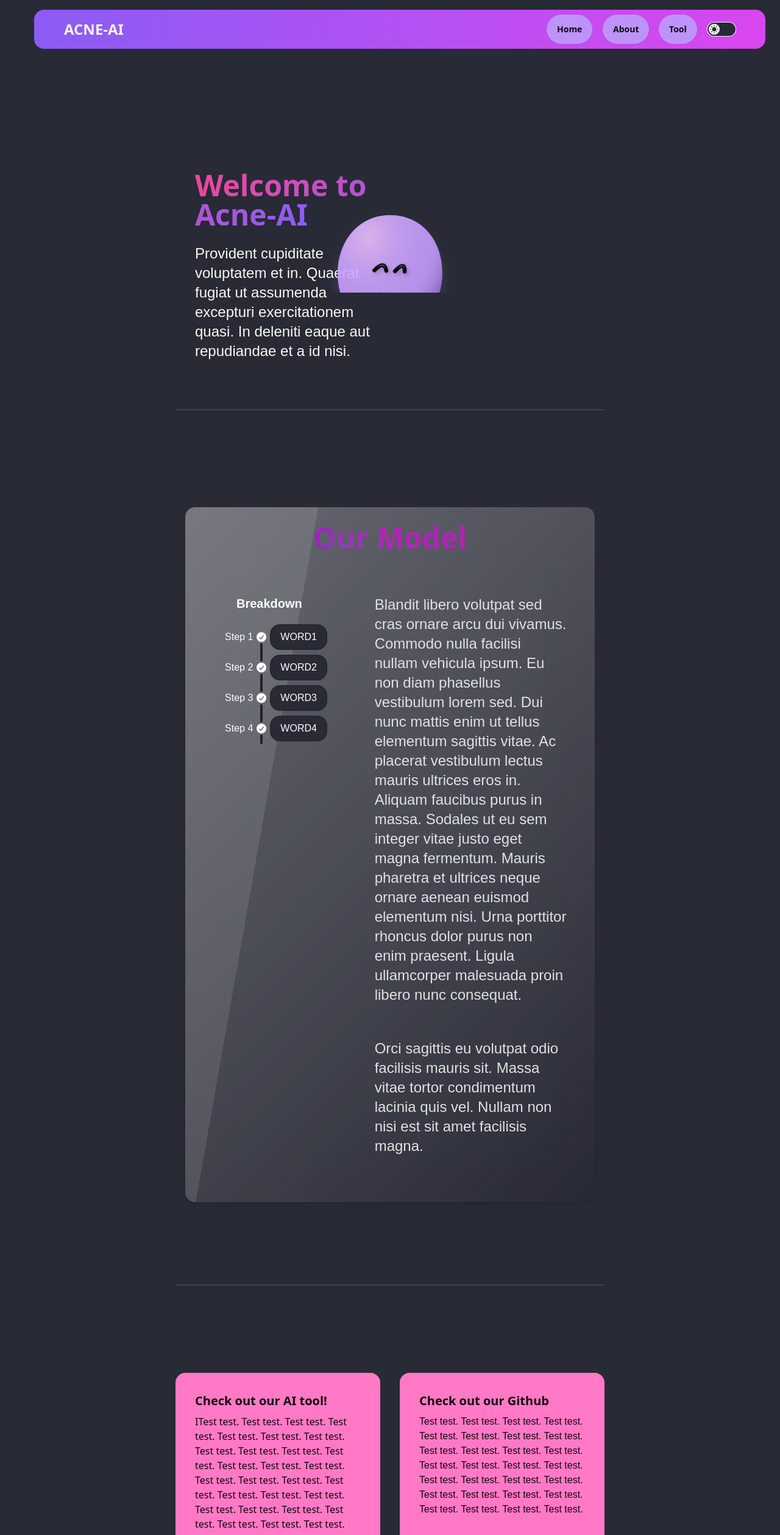
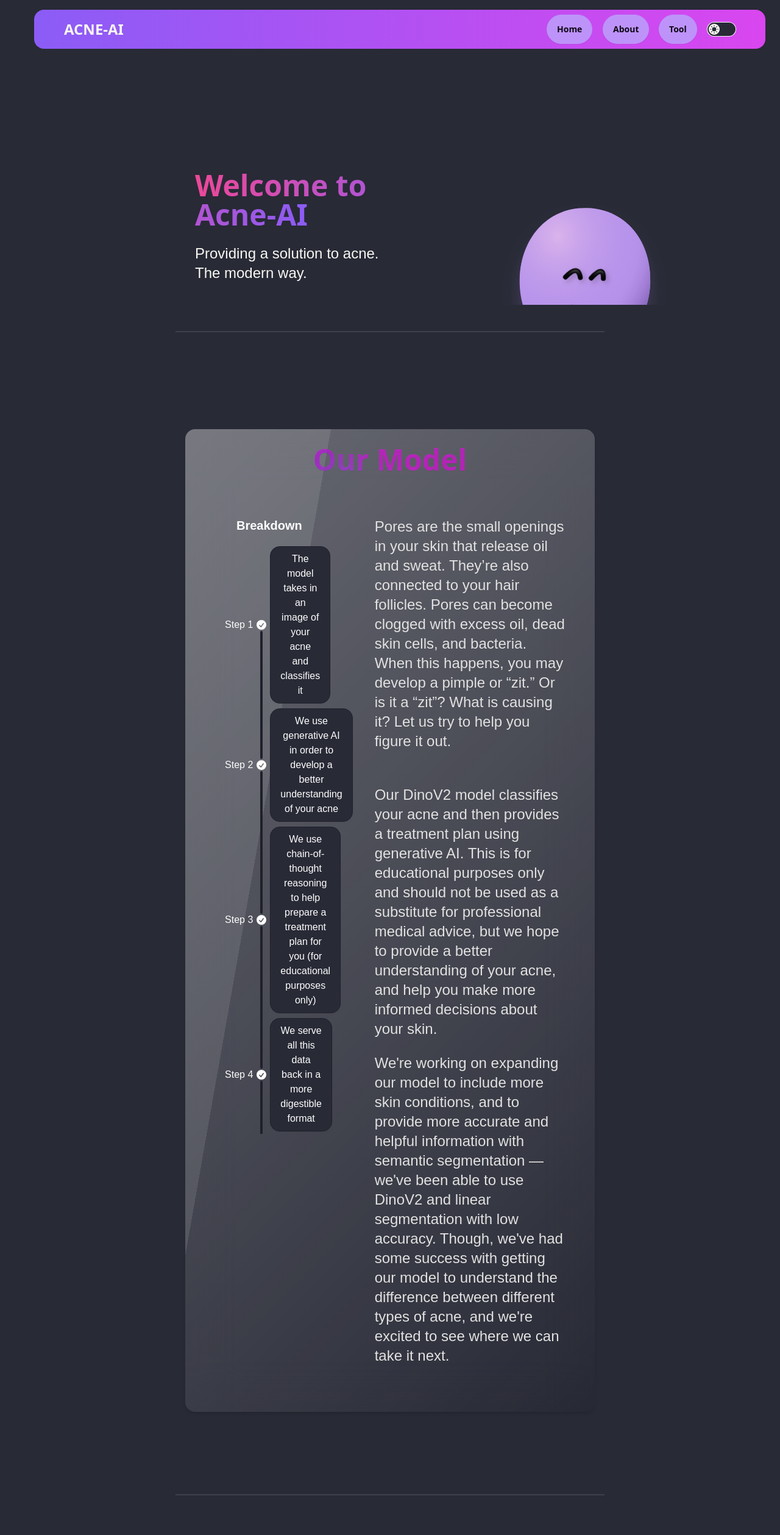
Before and after one commit to acne-ai/JSX-Frontend, a React app: page / in a window 1280 px wide. Shown: the top 2518 px of the page at 61% size. Built offline with nearby package versions, Linux system fonts and the light colour scheme.

Commit message:
Fixing position of home face

```diff
--- a/Client/Components/HomeContainer.jsx
+++ b/Client/Components/HomeContainer.jsx
@@ -17,13 +17,12 @@ const HomeContainer = () => {
             </span>
             <div className="text-2xl font-bold max-w-2/3">
               <p className="py-6 font-oxygen">
-                Provident cupiditate voluptatem et in. Quaerat fugiat ut
-                assumenda excepturi exercitationem quasi. In deleniti eaque aut
-                repudiandae et a id nisi.
+                Providing a solution to acne. The modern way.
               </p>
             </div>
           </div>
-          <div className="homeimg w-1/2">
+          <div class = "container w-1/2">
+            <div className="homeimg"></div>
           </div>
         </div>
 
@@ -63,7 +62,7 @@ const HomeContainer = () => {
                         </svg>
                       </div>
                       <div className="timeline-end timeline-box text-white">
-                        WORD1
+                        The model takes in an image of your acne and classifies it
                       </div>
                       <hr />
                     </li>
@@ -85,7 +84,7 @@ const HomeContainer = () => {
                         </svg>
                       </div>
                       <div className="timeline-end timeline-box text-white">
-                        WORD2
+                        We use generative AI in order to develop a better understanding of your acne
                       </div>
                       <hr />
                     </li>
@@ -107,7 +106,7 @@ const HomeContainer = () => {
                         </svg>
                       </div>
                       <div className="timeline-end timeline-box text-white">
-                        WORD3
+                        We use chain-of-thought reasoning to help prepare a treatment plan for you (for educational purposes only)
                       </div>
                       <hr />
                     </li>
@@ -129,7 +128,7 @@ const HomeContainer = () => {
                         </svg>
                       </div>
                       <div className="timeline-end timeline-box text-white">
-                        WORD4
+                        We serve all this data back in a more digestible format
                       </div>
                       <hr />
                     </li>
@@ -139,11 +138,14 @@ const HomeContainer = () => {
               {/* TEXT NEXT TO BREAKDOWN GRAPHIC */}
               <div className="flex-row w-2/3 p-8 text-wrap text-2xl bg-blend">
                 <h3 className="font-oxygen p-3">
-                Blandit libero volutpat sed cras ornare arcu dui vivamus. Commodo nulla facilisi nullam vehicula ipsum. Eu non diam phasellus vestibulum lorem sed. Dui nunc mattis enim ut tellus elementum sagittis vitae. Ac placerat vestibulum lectus mauris ultrices eros in. Aliquam faucibus purus in massa. Sodales ut eu sem integer vitae justo eget magna fermentum. Mauris pharetra et ultrices neque ornare aenean euismod elementum nisi. Urna porttitor rhoncus dolor purus non enim praesent. Ligula ullamcorper malesuada proin libero nunc consequat.
+                Pores are the small openings in your skin that release oil and sweat. They’re also connected to your hair follicles. Pores can become clogged with excess oil, dead skin cells, and bacteria. When this happens, you may develop a pimple or “zit.” Or is it a “zit”? What is causing it? Let us try to help you figure it out.
                 </h3>
                 <br />
                 <h3 className="font-oxygen p-3">
-                Orci sagittis eu volutpat odio facilisis mauris sit. Massa vitae tortor condimentum lacinia quis vel. Nullam non nisi est sit amet facilisis magna.
+                Our DinoV2 model classifies your acne and then provides a treatment plan using generative AI. This is for educational purposes only and should not be used as a substitute for professional medical advice, but we hope to provide a better understanding of your acne, and help you make more informed decisions about your skin.
+                </h3>
+                <h3 className="font-oxygen p-3">
+                We're working on expanding our model to include more skin conditions, and to provide more accurate and helpful information with semantic segmentation — we've been able to use DinoV2 and linear segmentation with low accuracy. Though, we've had some success with getting our model to understand the difference between different types of acne, and we're excited to see where we can take it next.
                 </h3>
               </div>
             </div>
@@ -159,12 +161,7 @@ const HomeContainer = () => {
             <div className="card-body">
               <h2 className="card-title text-center">Check out our AI tool!</h2>
               <p>
-                ITest test. Test test. Test test. Test test. Test test. Test
-                test. Test test. Test test. Test test. Test test. Test test.
-                Test test. Test test. Test test. Test test. Test test. Test
-                test. Test test. Test test. Test test. Test test. Test test.
-                Test test. Test test. Test test. Test test. Test test. Test
-                test.{" "}
+                {" "}
               </p>
               <div className="card-actions justify-end">
                 <button className="btn" onClick={() => navigate("/tool")}>
@@ -176,14 +173,9 @@ const HomeContainer = () => {
           {/* GITHUB */}
           <div className="card w-1/2 bg-primary text-primary-content">
             <div className="card-body">
-              <h2 className="card-title text-center">Check out our Github</h2>
+              <h2 className="card-title text-center">Check out our code!</h2>
               <p className="font-oxygen">
-                Test test. Test test. Test test. Test test. Test test. Test
-                test. Test test. Test test. Test test. Test test. Test test.
-                Test test. Test test. Test test. Test test. Test test. Test
-                test. Test test. Test test. Test test. Test test. Test test.
-                Test test. Test test. Test test. Test test. Test test. Test
-                test.{" "}
+                See our project, our pitfalls, and what we're working on next!{" "}
               </p>
               <div className="card-actions justify-end">
                 <a
@@ -191,7 +183,7 @@ const HomeContainer = () => {
                   target="_blank"
                   className="bg-slate-800 rounded-xl hover:bg-zinc-500 text-white btn p-2"
                 >
-                  CLICK HERE<i className="fa-brands fa-github fa-2xl"></i>{" "}
+                  Github Link<i className="fa-brands fa-github fa-2xl"></i>{" "}
                 </a>
               </div>
             </div>
--- a/Client/Styles/input.css
+++ b/Client/Styles/input.css
@@ -66,7 +66,7 @@ opacity:0.7;
     content:'';
     position: absolute;
     top: 0;
-    left: 0;
+    left: 25%;
     width: 100%;
     height:100%;
     background-image: url(../assets/image/homeimg.svg);
@@ -75,7 +75,9 @@ opacity:0.7;
     /* mix-blend-mode: multiply; */
     opacity: 0.9;
     border-radius: 10px;
-    scale:0.2;
+    scale:0.25;
+    align-items: center;
+    align-self: center;
 }
 /* .our-model-container::before{
     content:'';
--- a/Client/Styles/output.css
+++ b/Client/Styles/output.css
@@ -3173,7 +3173,7 @@ details.collapse summary::-webkit-details-marker {
   content:'';
   position: absolute;
   top: 0;
-  left: 0;
+  left: 25%;
   width: 100%;
   height:100%;
   background-image: url(../assets/image/homeimg.svg);
@@ -3182,7 +3182,9 @@ details.collapse summary::-webkit-details-marker {
   /* mix-blend-mode: multiply; */
   opacity: 0.9;
   border-radius: 10px;
-  scale:0.2;
+  scale:0.25;
+  align-items: center;
+  align-self: center;
 }
 
 /* .our-model-container::before{
```
Also changed, not shown: Client/assets/image/homeimg.svg.
